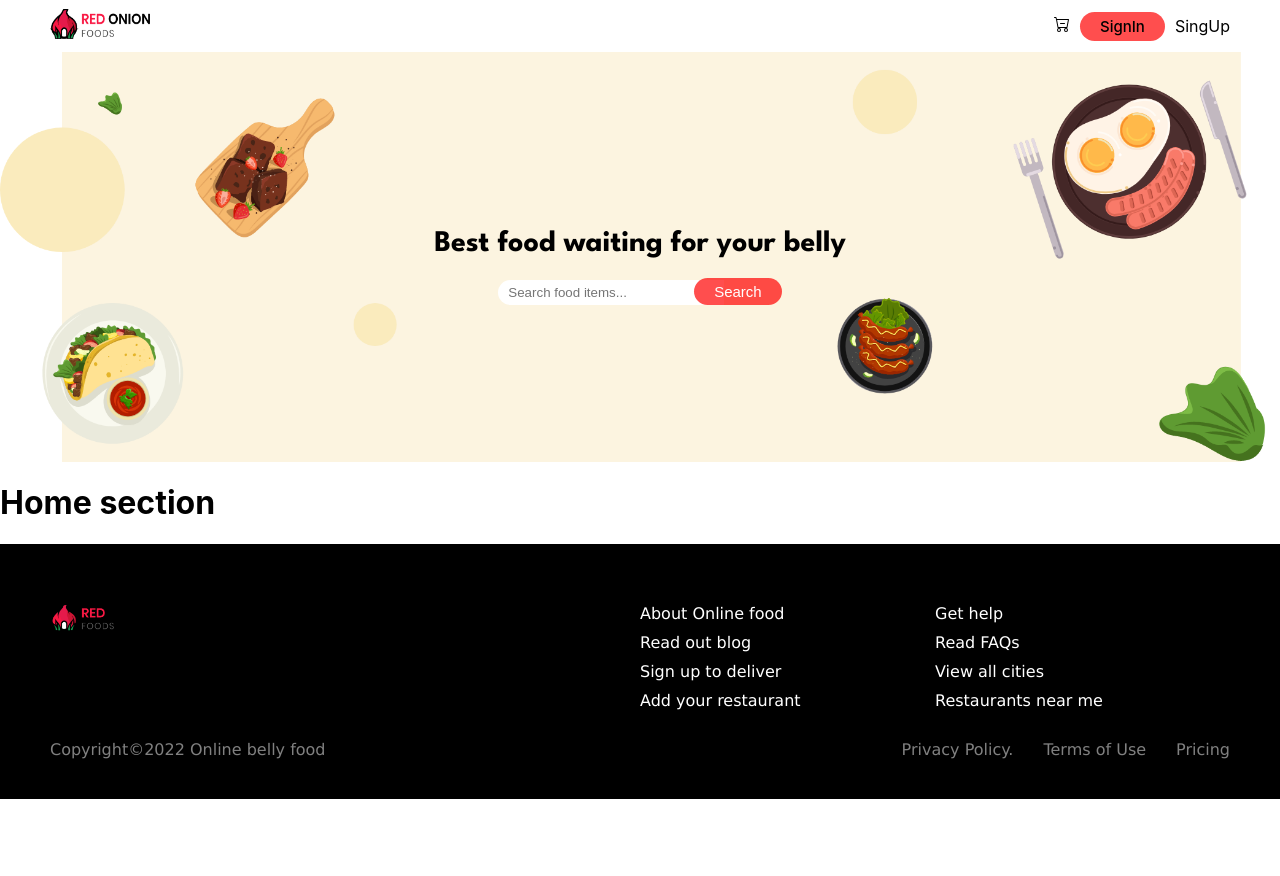
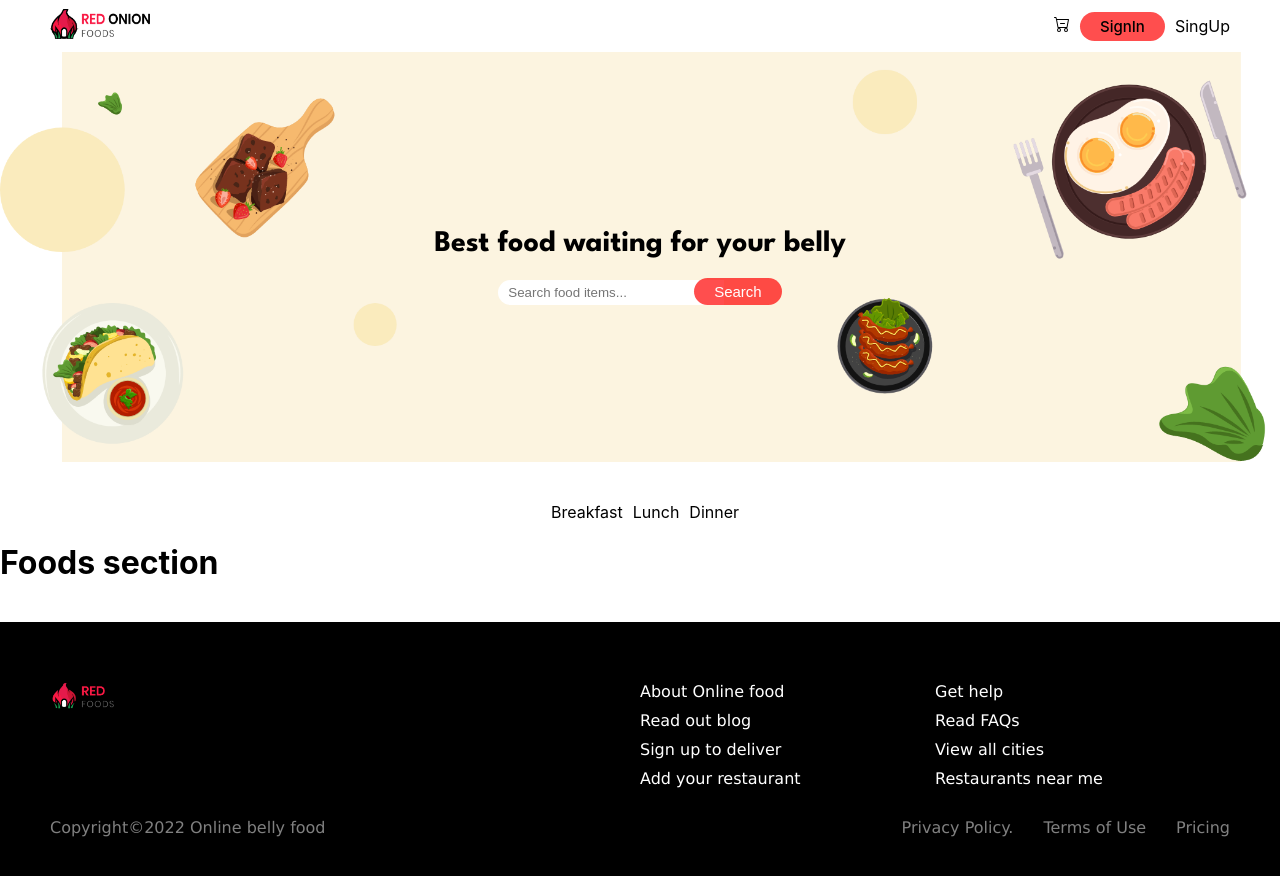
Before and after one commit to proloypaul/belly-food-client, a React (Create React App) app: page / in a window 1280 px wide. Before the commit the page ends 800 px from the top, so only its background shows below. Built offline with nearby package versions, Linux system fonts and the light colour scheme.

Commit message:
foods section

```diff
--- a/src/App.js
+++ b/src/App.js
@@ -1,5 +1,8 @@
 import { BrowserRouter, Route, Routes } from 'react-router-dom';
 import './App.css';
+import Breakfast from './Components/Foods/Breakfast/Breakfast';
+import Dinner from './Components/Foods/Dinner/Dinner';
+import Lunch from './Components/Foods/Lunch/Lunch';
 import Home from './Components/Home/Home';
 import SignIn from './Components/Registation/SignIn/SignIn';
 import SignUp from './Components/Registation/SignUp/SignUp';
@@ -12,6 +15,11 @@ function App() {
           <Route path='/' element={<Home/>}/>
           <Route path='/signIn' element={<SignIn/>}/>
           <Route path='/signUp' element={<SignUp/>}/>
+          <Route path='/' element={<Home/>}>
+            <Route path='breakfast' element={<Breakfast/>}/>
+            <Route path='lunch' element={<Lunch/>}/>
+            <Route path='dinner' element={<Dinner/>}/>
+          </Route>
         </Routes>
       </BrowserRouter>
       {/* <Home></Home> */}
--- /dev/null
+++ b/src/Components/Foods/Breakfast/Breakfast.js
@@ -0,0 +1,11 @@
+import React from 'react';
+
+const Breakfast = () => {
+    return (
+        <div>
+            <h1>Breakfast section</h1>
+        </div>
+    );
+};
+
+export default Breakfast;
--- /dev/null
+++ b/src/Components/Foods/Dinner/Dinner.js
@@ -0,0 +1,11 @@
+import React from 'react';
+
+const Dinner = () => {
+    return (
+        <div>
+            <h1>Dinner section</h1>
+        </div>
+    );
+};
+
+export default Dinner;
--- /dev/null
+++ b/src/Components/Foods/Foods.css
@@ -0,0 +1,12 @@
+.foodsContainer{
+    margin: 40px 0px;
+}
+.foodsnavbar{
+    display: flex;
+    justify-content: center;
+}
+.foodsnavbar a{
+    text-decoration: none;
+    margin-left: 10px;
+    color: #000000;
+}
--- /dev/null
+++ b/src/Components/Foods/Foods.js
@@ -0,0 +1,19 @@
+import React from 'react';
+import { NavLink, Outlet } from 'react-router-dom';
+import './Foods.css';
+
+const Foods = () => {
+    return (
+        <div className='foodsContainer'>
+            <nav className='foodsnavbar'>
+                <NavLink to="/breakfast">Breakfast</NavLink>
+                <NavLink to="/lunch">Lunch</NavLink>
+                <NavLink to="/dinner">Dinner</NavLink>
+            </nav>
+            <Outlet/>
+            <h1>Foods section</h1>
+        </div>
+    );
+};
+
+export default Foods;
--- /dev/null
+++ b/src/Components/Foods/Lunch/Lunch.js
@@ -0,0 +1,11 @@
+import React from 'react';
+
+const Lunch = () => {
+    return (
+        <div>
+            <h1>Lunch section</h1>
+        </div>
+    );
+};
+
+export default Lunch;
--- a/src/Components/Home/Home.js
+++ b/src/Components/Home/Home.js
@@ -1,4 +1,5 @@
 import React from 'react';
+import Foods from '../Foods/Foods';
 import Footer from '../Footer/Footer';
 import Header from '../Header/Header';
 
@@ -6,7 +7,7 @@ const Home = () => {
     return (
         <div>
             <Header></Header>
-            <h1>Home section</h1>
+            <Foods></Foods>
             <Footer></Footer>
         </div>
     );
```
